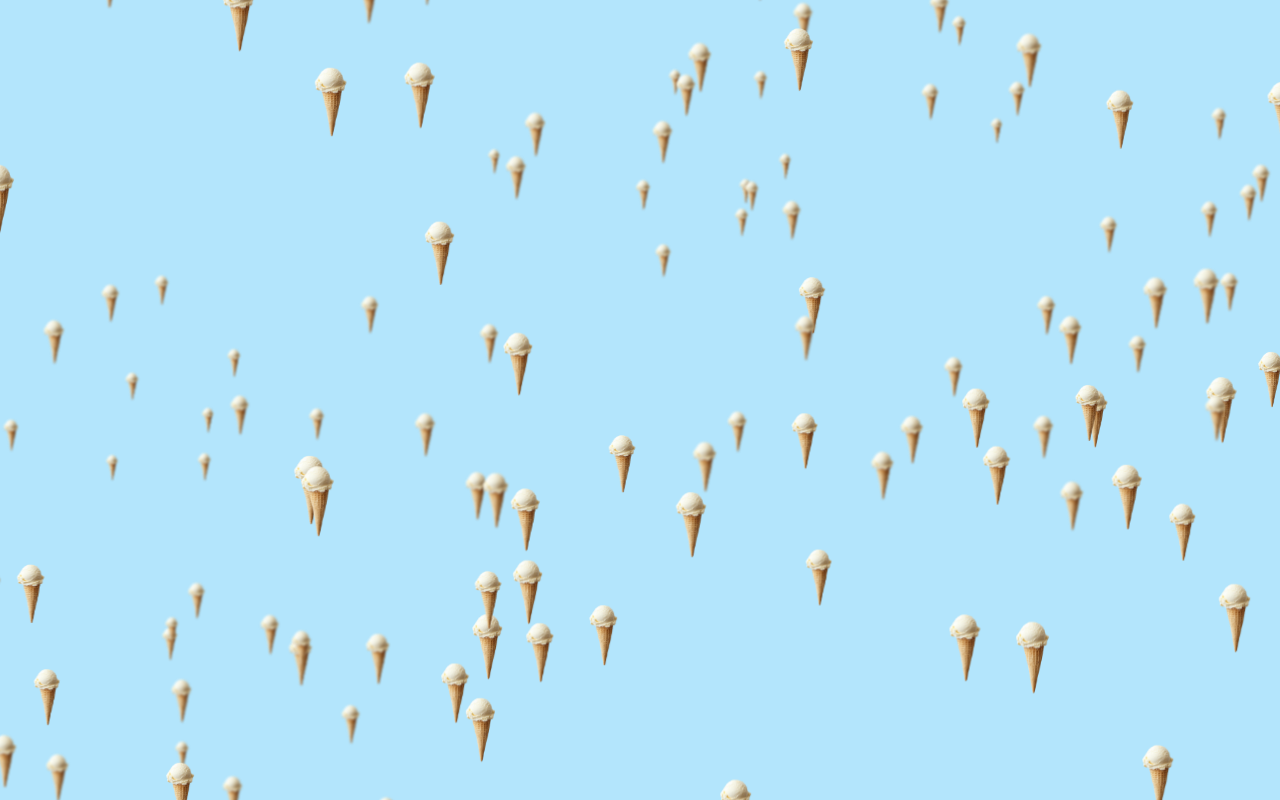
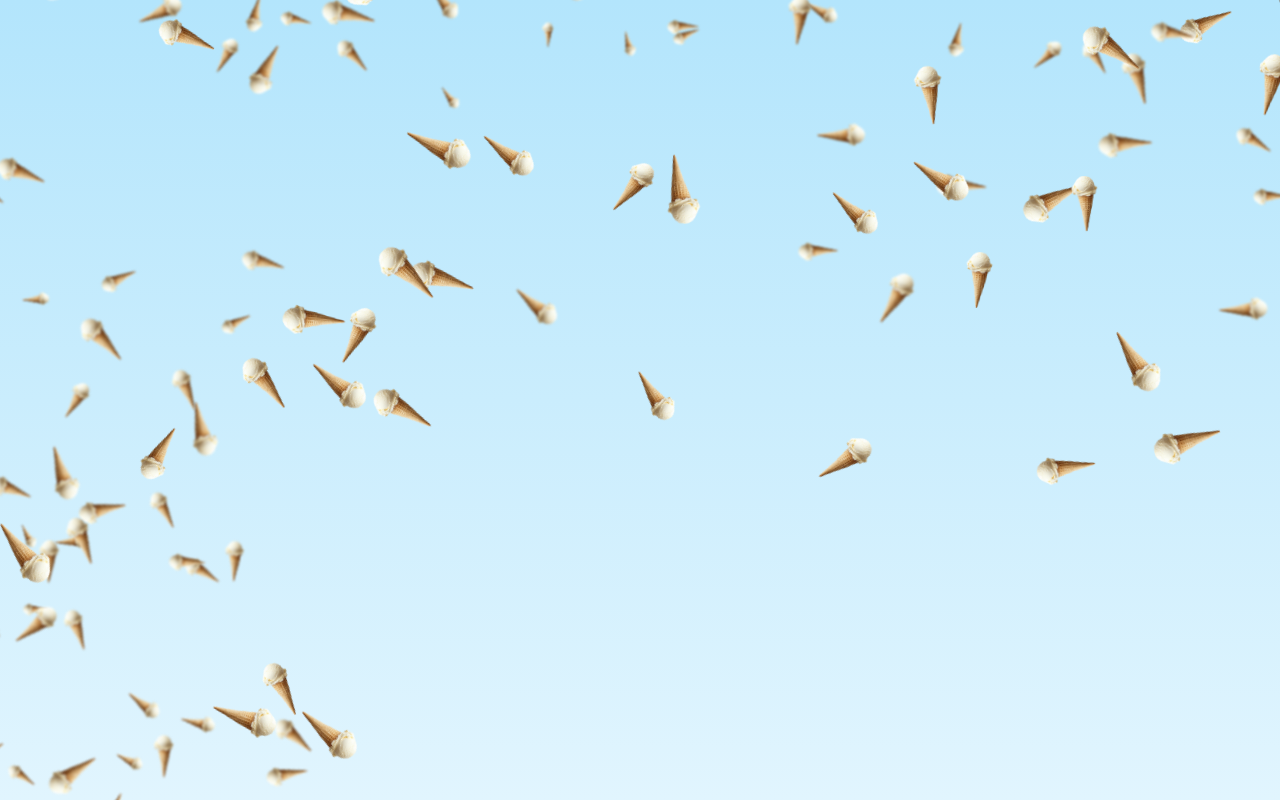
Before and after one commit to HK116/Vanila-Icecream, a plain HTML site: page index.html in a window 1280 px wide. Drawn offline with Linux system fonts and the light colour scheme.

Commit message:
Add sway, rotation, depth, streaming spawn

```diff
--- a/index.html
+++ b/index.html
@@ -1,7 +1,7 @@
 <!DOCTYPE html>
 <html lang="en">
 <head>
-    <title>Vanila Drop</title>
+    <title>VanilaCone Rain</title>
     <link rel="stylesheet" href="styles.css">
 </head>
 <body>
--- a/script.js
+++ b/script.js
@@ -1,6 +1,7 @@
 const stage = document.getElementById('stage');
-const coneCount = 150;
 const cones = [];
+const maxCones = 200;
+let totalSpawned = 0;
 
 function rand(min, max) {
   return Math.random() * (max - min) + min;
@@ -8,14 +9,13 @@ function rand(min, max) {
 
 function spawnCone() {
   const img = document.createElement('img');
-  img.src = 'vanilla.png'; // Ensure this image is in the same folder
+  img.src = 'vanilla.png';
   img.className = 'cone';
   stage.appendChild(img);
 
   const depth = rand(0.5, 1.5); // For depth illusion
+  const fromTop = Math.random() < 0.5;
 
-  // Randomly choose whether to spawn from top or left
-  const fromTop = Math.random() < 0.5;
   const x = fromTop ? rand(0, window.innerWidth) : -100;
   const y = fromTop ? -100 : rand(0, window.innerHeight);
 
@@ -23,34 +23,64 @@ function spawnCone() {
     el: img,
     x,
     y,
-    speed: rand(1, 2) * depth,
-    drift: rand(1, 2) * depth, // Horizontal drift for diagonal movement
     scale: depth,
+    speed: rand(0.5, 1.5) * depth,
+    drift: rand(0.5, 1.5) * depth,
+    swayPhase: rand(0, Math.PI * 2),
+    swayAmplitude: rand(10, 30), // stronger wind at deeper depths
+    rotation: rand(0, 360),
+    rotationSpeed: rand(-1, 1),
     blur: (1.5 - depth) * 2
   };
 }
 
-// Create cones
-for (let i = 0; i < coneCount; i++) {
-  cones.push(spawnCone());
+function spawnBatch(n) {
+    for (let i = 0; i < n; i++) {
+        if (totalSpawned >= maxCones) return;
+        cones.push(spawnCone());
+        totalSpawned++;
+    }
 }
 
-function animate() {
+// Initla cones
+spawnBatch(50);
+
+// Stream more cones gradually
+const spawnInterval = setInterval(() => {
+    if (totalSpawned >= maxCones) {
+        clearInterval(spawnInterval);
+    } else {
+        spawnBatch(10);
+    }
+}, 500);
+
+
+// Animation loop
+function animate(time) {
   cones.forEach(c => {
+    // Update movement
     c.x += c.drift;
     c.y += c.speed;
 
-    // Reset when off-screen
+    // Wind sway using sine wave
+    const sway = Math.sin(time * 0.002 + c.swayPhase) * c.swayAmplitude;
+    const finalX = c.x + sway;
+
+    // Rotation
+    c.rotation += c.rotationSpeed;
+
+    // Reset cone if off screen
     if (c.y > window.innerHeight + 100 || c.x > window.innerWidth + 100) {
       const newCone = spawnCone();
-      Object.assign(c, newCone); // Replace properties, reuse DOM element
+      Object.assign(c, newCone);
     }
 
-    c.el.style.transform = `translate(${c.x}px, ${c.y}px) scale(${c.scale})`;
+    // Apply CSS transform
+    c.el.style.transform = `translate(${finalX}px, ${c.y}px) scale(${c.scale}) rotate(${c.rotation}deg)`;
     c.el.style.filter = `blur(${c.blur}px)`;
   });
 
   requestAnimationFrame(animate);
 }
 
-animate();
+requestAnimationFrame(animate);
--- a/styles.css
+++ b/styles.css
@@ -3,7 +3,7 @@ body, html {
     padding: 0;
     height: 100%;
     overflow: hidden;
-    background: #B3E5FC;
+    background: linear-gradient(to bottom, #B3E5FC, #E1F5FE);
 }
 
 #stage {
```
